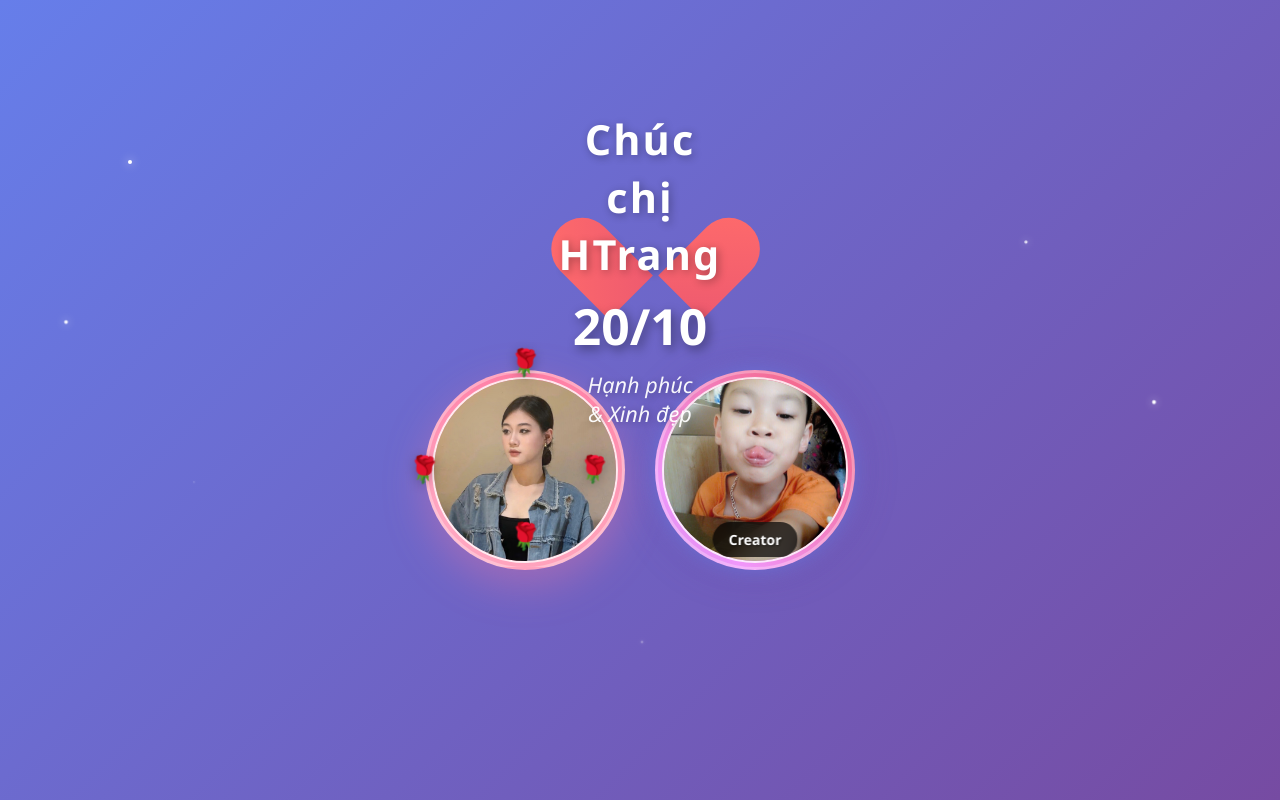
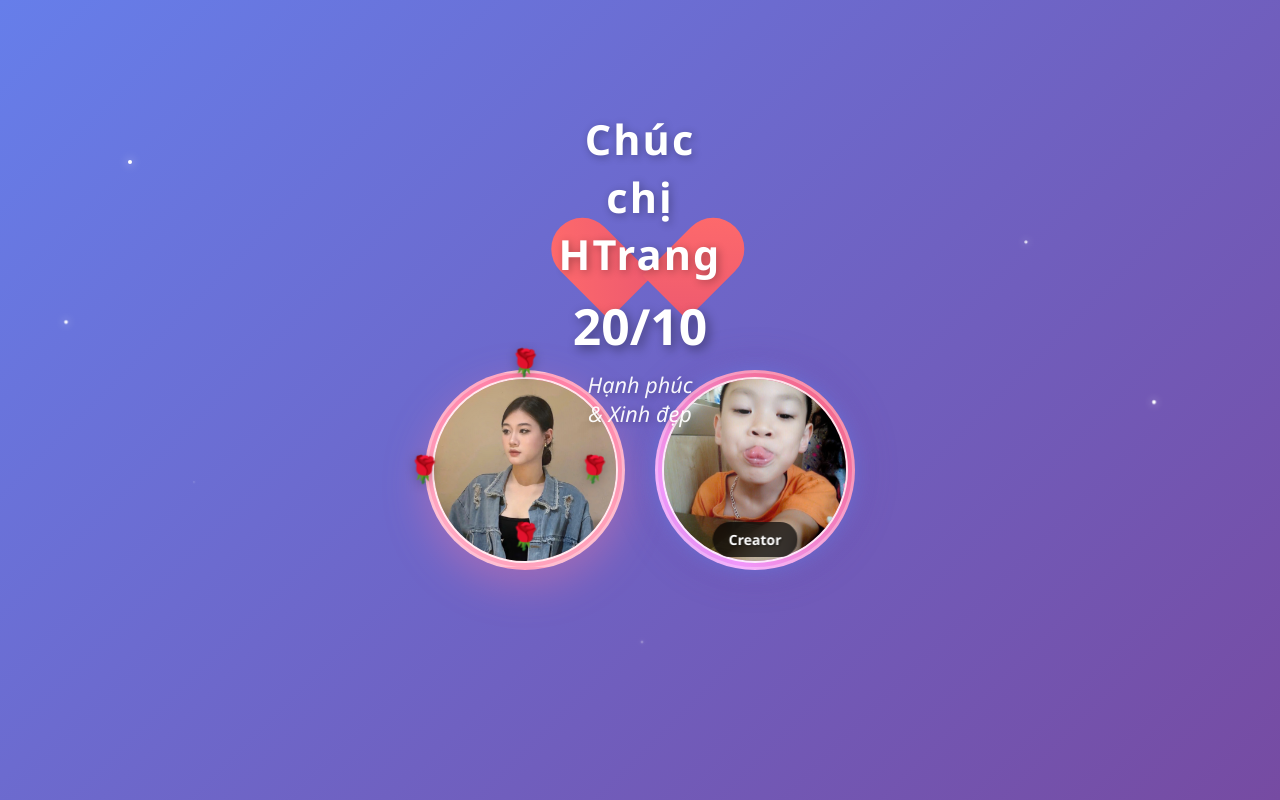
Before and after one commit to haduyyy0709/htrangcute, a website: page display.html in a window 1280 px wide. Drawn offline with Linux system fonts and the light colour scheme.

Commit message:
Bring heart halves closer together for better shape

```diff
--- a/display.html
+++ b/display.html
@@ -61,7 +61,7 @@
         }
 
         .heart::after {
-            left: 60px;
+            left: 45px;
             transform: rotate(45deg);
             transform-origin: 100% 100%;
         }
```
